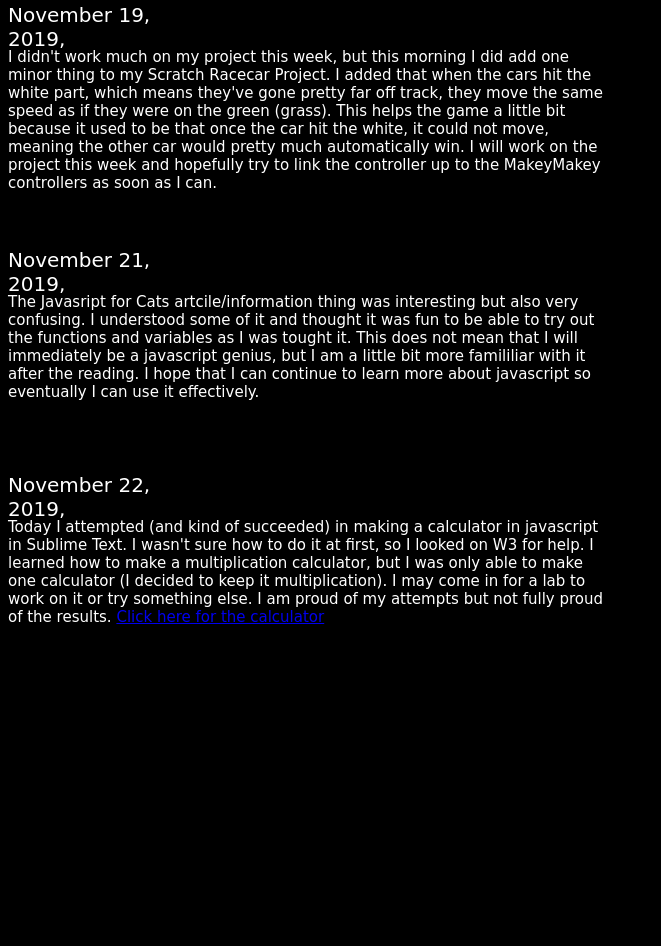
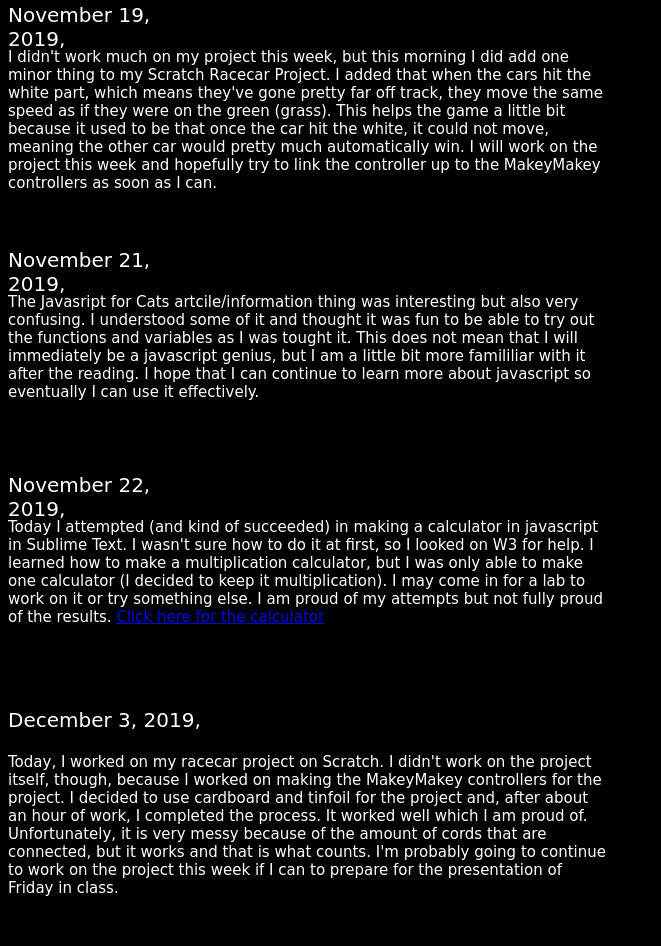
Before and after one commit to c23sh/c23sh.github.io, a plain HTML site: page my-journal.html in a window 1280 px wide. Shown: the part 1972-2918 px from the top of the page, without its empty margins (0-661 px from the left). Before the commit the page ends 2698 px from the top, so only its background shows below. Drawn offline with Linux system fonts and the light colour scheme; a web font is replaced by a local one.

Commit message:
added another journal entry (Number 10)

```diff
--- a/my-journal.html
+++ b/my-journal.html
@@ -149,7 +149,21 @@
         font-family: "Architects-Daughter", cursive;
         font-size: 15px;
         width: 600px;
-        height: 200px;
+        height: 170px;
+    }
+
+    #tenth-entry-title {
+        font-family: "Mansalva", cursive;
+        font-size: 20px;
+        width: 200px;
+        height: 30px;
+    }
+
+    #tenth-entry {
+        font-family: "Architects-Daughter", cursive;
+        font-size: 15px;
+        width: 600px;
+        height: 190px;
     }
     </style>
 </head>
@@ -246,6 +260,14 @@
         <p>Today I attempted (and kind of succeeded) in making a calculator in javascript in Sublime Text. I wasn't sure how to do it at first, so I looked on W3 for help. I learned how to make a multiplication calculator, but I was only able to make one calculator (I decided to keep it multiplication). I may come in for a lab to work on it or try something else. I am proud of my attempts but not fully proud of the results.
         <a href="Javascript-Function.html">Click here for the calculator</a></p>
     </div>
+
+     <div id="tenth-entry-title">
+        <p>December 3, 2019,
+        </p>
+    </div>
+    <div id="tenth-entry">
+        <p>Today, I worked on my racecar project on Scratch. I didn't work on the project itself, though, because I worked on making the MakeyMakey controllers for the project. I decided to use cardboard and tinfoil for the project and, after about an hour of work, I completed the process. It worked well which I am proud of. Unfortunately, it is very messy because of the amount of cords that are connected, but it works and that is what counts. I'm probably going to continue to work on the project this week if I can to prepare for the presentation of Friday in class.</p>
+    </div>
 </body>
 
 </html>
```
Also changed, not shown: Thing.html (added, +43 -0 lines), imgs/Paper.png (added).
